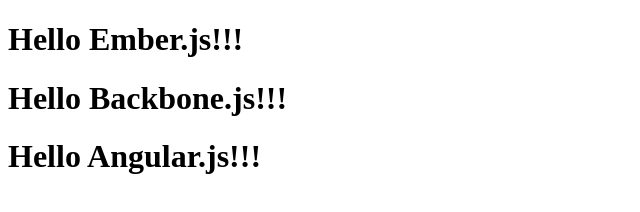
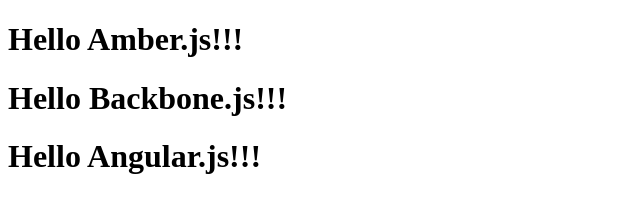
Before and after one commit to husty76/React_Working, a plain HTML site: page 01_HelloReact/index.html in a window 1280 px wide. Shown: the full height of the page, 0-640 px from the left. Drawn offline with Linux system fonts and the light colour scheme.

Commit message:
Change Ember to Amber

```diff
--- a/01_HelloReact/index.html
+++ b/01_HelloReact/index.html
@@ -17,7 +17,7 @@
             ReactDOM.render(
                 React.createElement(
                     'div', null,
-                    React.createElement(HelloWorld, {id: 'ember', frameworkName: 'Ember.js', title: 'A FW for creating ambitious web app.'}),
+                    React.createElement(HelloWorld, {id: 'ember', frameworkName: 'Amber.js', title: 'A FW for creating ambitious web app.'}),
                     React.createElement(HelloWorld, {id: 'backbone', frameworkName: 'Backbone.js', title: 'Structure to web app.'}),
                     React.createElement(HelloWorld, {id: 'angular', frameworkName: 'Angular.js', title: 'Super JavaScript MVW FW.'})
                 ),
```
